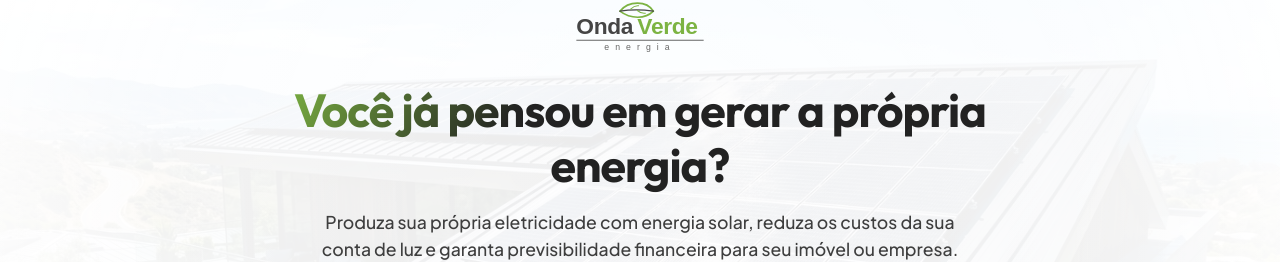
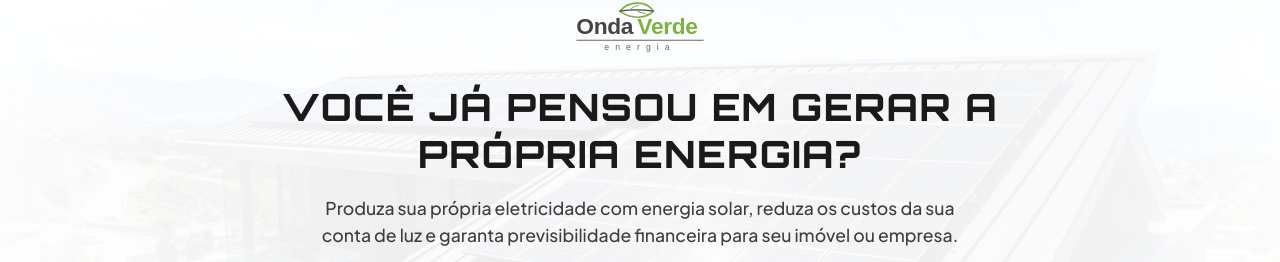
Before and after one commit to carolzinh427-beep/solarloo, a React (Vite) app: page / in a window 1280 px wide. Shown: the part 135-397 px from the top of the page. Built offline with nearby package versions, Linux system fonts and the light colour scheme.

Commit message:
Apply Orbitron futuristic font to Hero title with ShinyText effect

```diff
--- a/index.html
+++ b/index.html
@@ -9,7 +9,7 @@
     <!-- Google Fonts -->
     <link rel="preconnect" href="https://fonts.googleapis.com">
     <link rel="preconnect" href="https://fonts.gstatic.com" crossorigin>
-    <link href="https://fonts.googleapis.com/css2?family=Plus+Jakarta+Sans:wght@400;500;600;700;800&family=Outfit:wght@500;600;700;800&display=swap" rel="stylesheet">
+    <link href="https://fonts.googleapis.com/css2?family=Plus+Jakarta+Sans:wght@400;500;600;700;800&family=Outfit:wght@500;600;700;800&family=Orbitron:wght@600;700;800;900&family=Chakra+Petch:wght@600;700;800&display=swap" rel="stylesheet">
   </head>
   <body>
     <div id="root"></div>
--- a/src/components/Hero.jsx
+++ b/src/components/Hero.jsx
@@ -19,14 +19,14 @@ export default function Hero() {
             <img src="/logo.svg" alt="Onda Verde Energia Solar" className="hero-logo-img" />
           </div>
 
-          {/* Centered H1 Phrase with Fade-In Entrance + ShinyText Effect */}
+          {/* Centered H1 Phrase with Fade-In Entrance + Futuristic Font + ShinyText Effect */}
           <h1 className="hero-title hero-title-fade">
             <ShinyText
-              text="Você já pensou em gerar a própria energia?"
-              speed={3}
-              color="#222222"
+              text="VOCÊ JÁ PENSOU EM GERAR A PRÓPRIA ENERGIA?"
+              speed={3.5}
+              color="#1A1A1A"
               shineColor="#7CB342"
-              spread={120}
+              spread={130}
               direction="left"
             />
           </h1>
@@ -153,11 +153,14 @@ export default function Hero() {
         }
 
         .hero-title {
-          font-size: 2.9rem;
-          margin-bottom: 16px;
+          font-family: 'Orbitron', 'Chakra Petch', var(--font-heading), sans-serif;
+          font-weight: 800;
+          font-size: 2.35rem;
+          text-transform: uppercase;
+          letter-spacing: 0.04em;
+          margin-bottom: 18px;
           color: var(--text-title);
-          line-height: 1.18;
-          letter-spacing: -0.02em;
+          line-height: 1.25;
         }
 
         .hero-subtitle {
```
